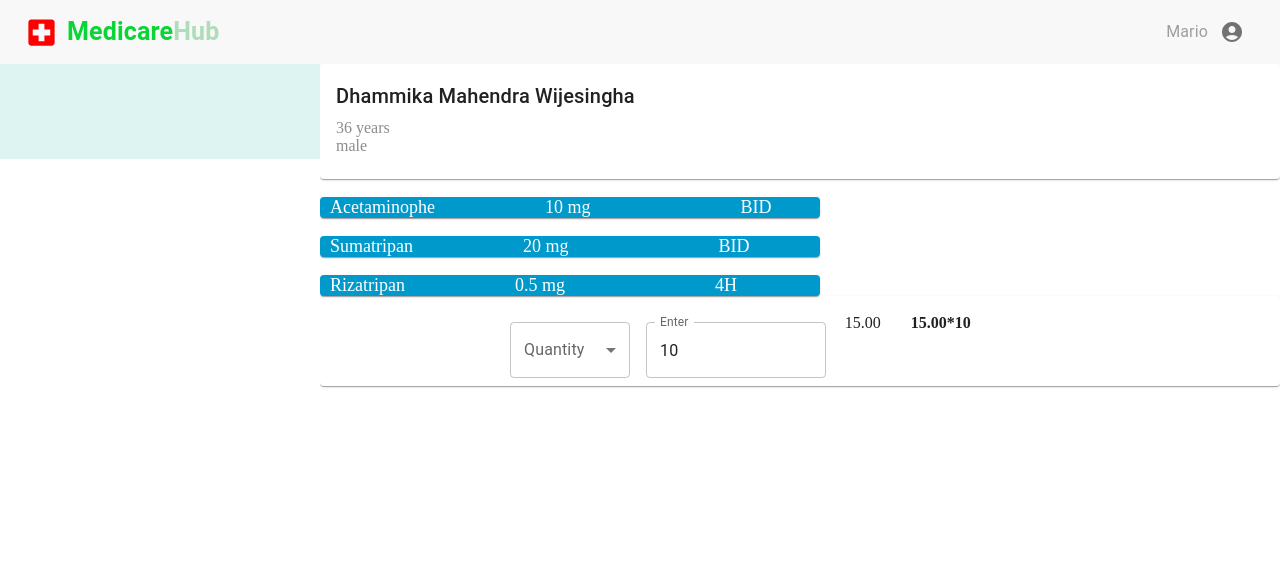
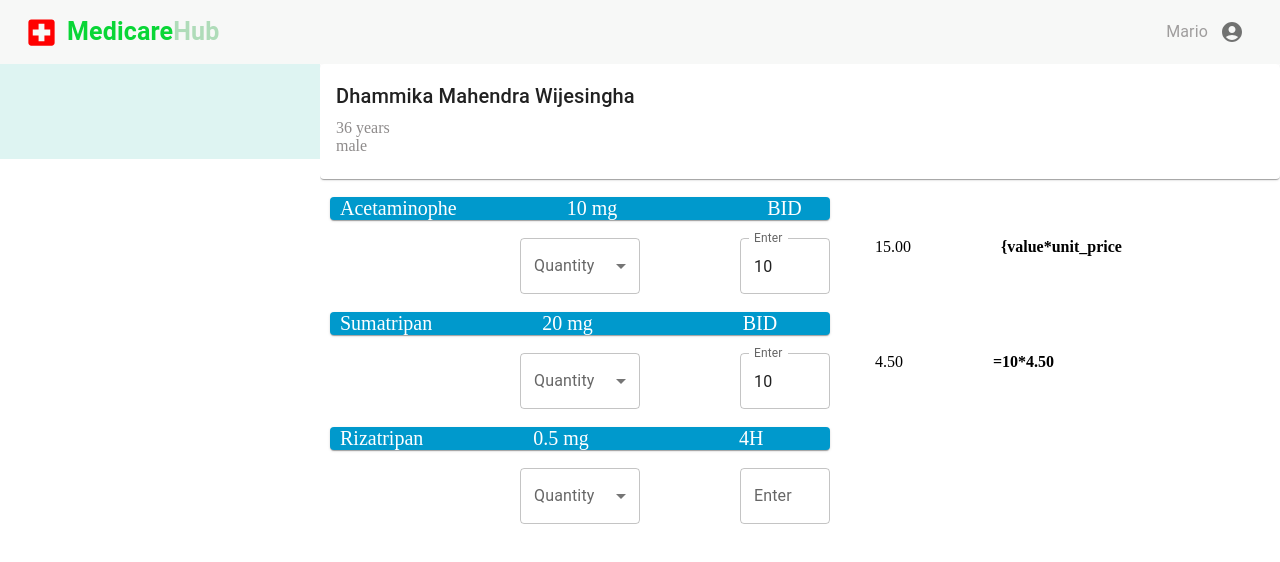
Before and after one commit to Bistec-UOM/MedicareHub_front, a React (Create React App) app in the folder front/: page /pharm in a window 1280 px wide. Shown: the top 562 px of the page. Built offline with nearby package versions, Linux system fonts and the light colour scheme.

Commit message:
Pharmacy page drop down box added

```diff
--- a/front/src/pages/Pharmacy.js
+++ b/front/src/pages/Pharmacy.js
@@ -18,16 +18,22 @@ export default function Pharmacy() {
 
   const data =[{name:"Dhammika Mahendra Wijesingha",age:"36",gender:"male"},
 ];
+const [selectedQuantities, setSelectedQuantities] = React.useState('');
 const [quantity, setQuantity] = React.useState('');
 
-const handleChange = (event) => {
-  setQuantity(event.target.value);
+
+const handleChange = (event,no) => {
+  const newQuantities = [...selectedQuantities];
+    newQuantities[no] = event.target.value;
+    setSelectedQuantities(newQuantities);
 };
-const medicine =[{name:"Acetaminophe",quantity:"10",hour:"BID"},
-             {name:"Sumatripan",quantity:"20",hour:"BID"},
-             {name:"Rizatripan",quantity:"0.5",hour:"4H"},
+
+const medicine =[{name:"Acetaminophe",quantity:"10",hour:"BID",value:"10",unit_price:"15.00",fullprice:"{value*unit_price"},
+             {name:"Sumatripan",quantity:"20",hour:"BID",value:"10",unit_price:"4.50",fullprice:"=10*4.50"},
+             {name:"Rizatripan",quantity:"0.5",hour:"4H",value:"",unit_price:"",fullprice:""},
 ];
 
+const result = 10 * 15
   useEffect(()=>{
     document.body.style.margin = '0';
 
@@ -61,31 +67,29 @@ const medicine =[{name:"Acetaminophe",quantity:"10",hour:"BID"},
       </Card>
           ))}
       </div>
+
       <div>
       {medicine.map((drug, no) => (
-        <Grid key={no} container spacing={1} sx={{marginTop:"10px"}}>
-        <Grid item xs={8}>
-        <Card sx={{ backgroundColor: '#0099cc', color: 'white', fontSize: '18px',width:"500px"}}>
+        <Grid key={no} container spacing={1} sx={{marginTop:"10px",}}>
+        <Grid item xs={12}>
+        <Card sx={{ backgroundColor: '#0099cc', color: 'white', fontSize: '20px',width:"500px",marginLeft:"10px"}}>
                 <Typography gutterBottom variant="p" sx={{ marginLeft: '10px', }}>{drug.name}</Typography>
                 <Typography gutterBottom variant="p" sx={{ marginLeft: '110px ',  }}>{drug.quantity} mg</Typography>
                 <Typography gutterBottom variant="p" sx={{ marginLeft: '150px', }}>{drug.hour}</Typography>
                 </Card>
-        </Grid>
-        </Grid>
-      ))}
-      <Card sx={{ minWidth: 275 }}>
-
-      <Grid container spacing={1} sx={{marginTop:"10px"}}>
+                <Grid key={no} container spacing={1} sx={{marginTop:"10px"}}>
       <Grid item xs={12}>
 
-          <FormControl sx={{ m: 1, minWidth: 120 ,marginLeft: '190px',}} size="large" marginTop="20px">
+          <FormControl sx={{ m: 0, minWidth: 120 ,marginLeft: '200px',}} size="large" marginTop="20px">
       <InputLabel id="demo-select-small-label">Quantity</InputLabel>
       <Select
-        labelId="demo-select-small-label"
+       sx={{ borderColor:"0099cc", }}
+        labelId="`quantity-label-${no}`"
         id="demo-select-small"
-        value={quantity}
+        value={selectedQuantities[no]}
         label="Quantity"
-        onChange={handleChange}
+        onChange={(event) => handleChange(event, no)}
+
       >
         <MenuItem value="">
           <em>None</em>
@@ -97,15 +101,18 @@ const medicine =[{name:"Acetaminophe",quantity:"10",hour:"BID"},
     </FormControl>
 
       <TextField  sx={{
-        '& > :not(style)': { m: 1, width: '20ch' },
-      }} id="outlined-basic" label="Enter" variant="outlined" defaultValue={10}  />
+        '& > :not(style)': { m: 0, width: '10ch' ,marginLeft: '100px '},
+      }} id="outlined-basic" label="Enter" variant="outlined" defaultValue={drug.value}  />
 
-      <Typography gutterBottom variant="p" sx={{ marginLeft: '11px ', }}>15.00</Typography>
-      <Typography gutterBottom variant="p" sx={{ marginLeft: '30px ', }}><b>15.00*10</b></Typography>
+      <Typography gutterBottom variant="p" sx={{ marginLeft: '45px '}}>{drug.unit_price}</Typography>
+      <Typography gutterBottom variant="p" sx={{ marginLeft: '90px ', }}><b>{drug.fullprice}</b></Typography>
 
     </Grid>
     </Grid>
-    </Card>
+
+        </Grid>
+        </Grid>
+      ))}
       </div>
 
 
```
